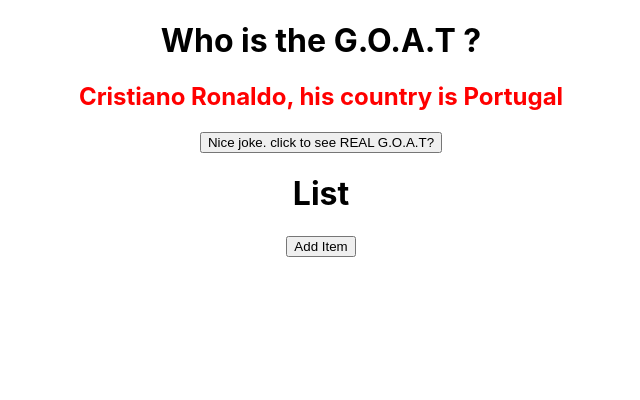
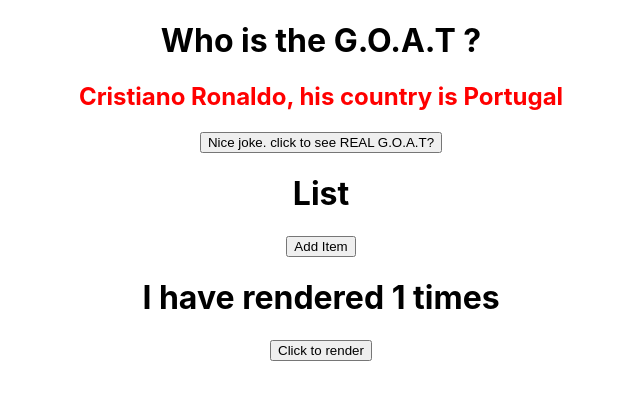
Before and after one commit to vetri-selvam/react-practise, a React (Create React App) app: page / in a window 1280 px wide. Shown: the top 400 px of the page, without its empty margins (319-959 px from the left). Built offline with nearby package versions, Linux system fonts and the light colour scheme.

Commit message:
Refactor code to add Timer component and update index.js

```diff
--- /dev/null
+++ b/src/components/timer.js
@@ -0,0 +1,35 @@
+import { useEffect, useState } from "react";
+
+function Timer() {
+    const [count, setCount] =useState(1);
+
+    useEffect(()=>{                                 // useEffect(param 1, param2 )   the code is param 1 is executed whenever param 1 is changed.
+        console.log("Screen Rendered.")            // Here, whenever `count` is changed, the console log is printed.
+        //countLimit();
+        // setTimeout(()=>{
+        //     setCount((previousCount)=>previousCount+1)
+        // },10000)
+    }, [count])
+
+    function increaseCount(){
+       setCount( (previousState)=> { return previousState+1 } );
+    }
+
+    // function countLimit (){
+    //     if(count > 10){
+    //         setCount(1);
+    //     }
+    // }
+
+
+
+    return (
+        <>
+            <h1>I have rendered {count} times</h1>
+            <button onClick={increaseCount}>Click to render</button>
+
+        </>
+    )
+}
+
+export default Timer
--- a/src/index.js
+++ b/src/index.js
@@ -6,14 +6,16 @@
 import Garage from './components/garage';
 import Goat from './components/goat';
 import List from './components/list';
+import Timer from './components/timer';
 
 
 const root = ReactDOM.createRoot(document.getElementById('root'));
 root.render(
-  <React.StrictMode>
+  <>
     <Goat/>
     <List/>
-  </React.StrictMode>
+    <Timer/>
+  </>
 );
 
 // If you want to start measuring performance in your app, pass a function
```
